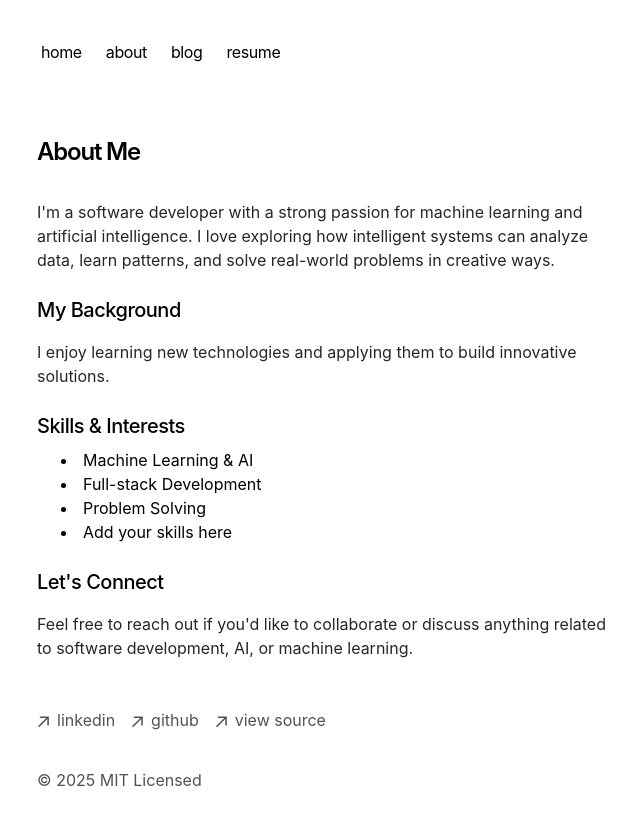
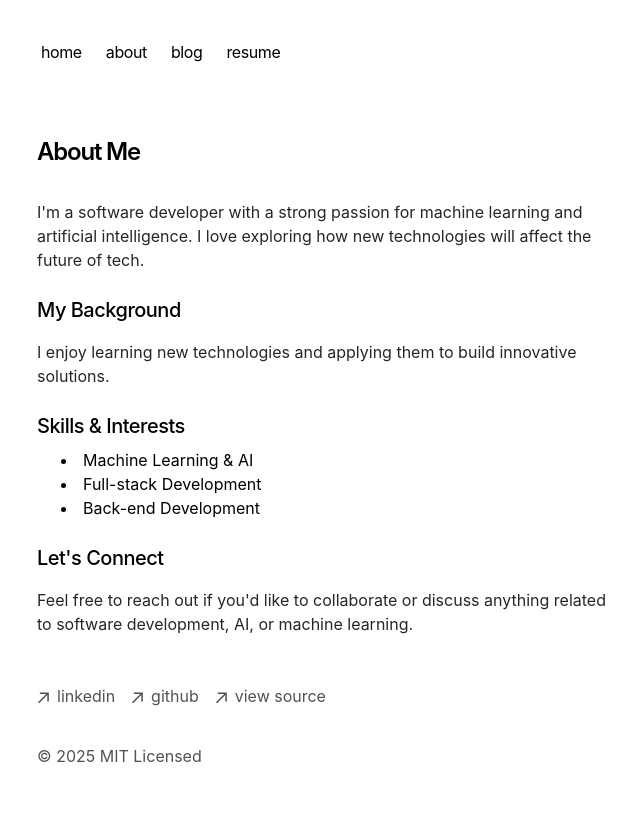
Before and after one commit to woznia93/bw, a Next.js app: page /about in a window 1280 px wide. Shown: the top 824 px of the page, without its empty margins (315-955 px from the left). Built offline with nearby package versions, Linux system fonts and the light colour scheme.

Commit message:
new about page fix

```diff
--- a/src/app/about/page.tsx
+++ b/src/app/about/page.tsx
@@ -8,7 +8,7 @@ export default function About() {
       <div className="prose dark:prose-invert max-w-none">
         <p className="mb-4">
           {`I'm a software developer with a strong passion for machine learning and artificial intelligence.
-          I love exploring how intelligent systems can analyze data, learn patterns, and solve real-world problems in creative ways.`}
+          I love exploring how new technologies will affect the future of tech.`}
         </p>
 
         <h2 className="mt-8 mb-4 text-xl font-semibold">
@@ -24,8 +24,7 @@ export default function About() {
         <ul className="list-disc list-inside mb-4">
           <li>Machine Learning & AI</li>
           <li>Full-stack Development</li>
-          <li>Problem Solving</li>
-          <li>Add your skills here</li>
+          <li>Back-end Development</li>
         </ul>
 
         <h2 className="mt-8 mb-4 text-xl font-semibold">
```
